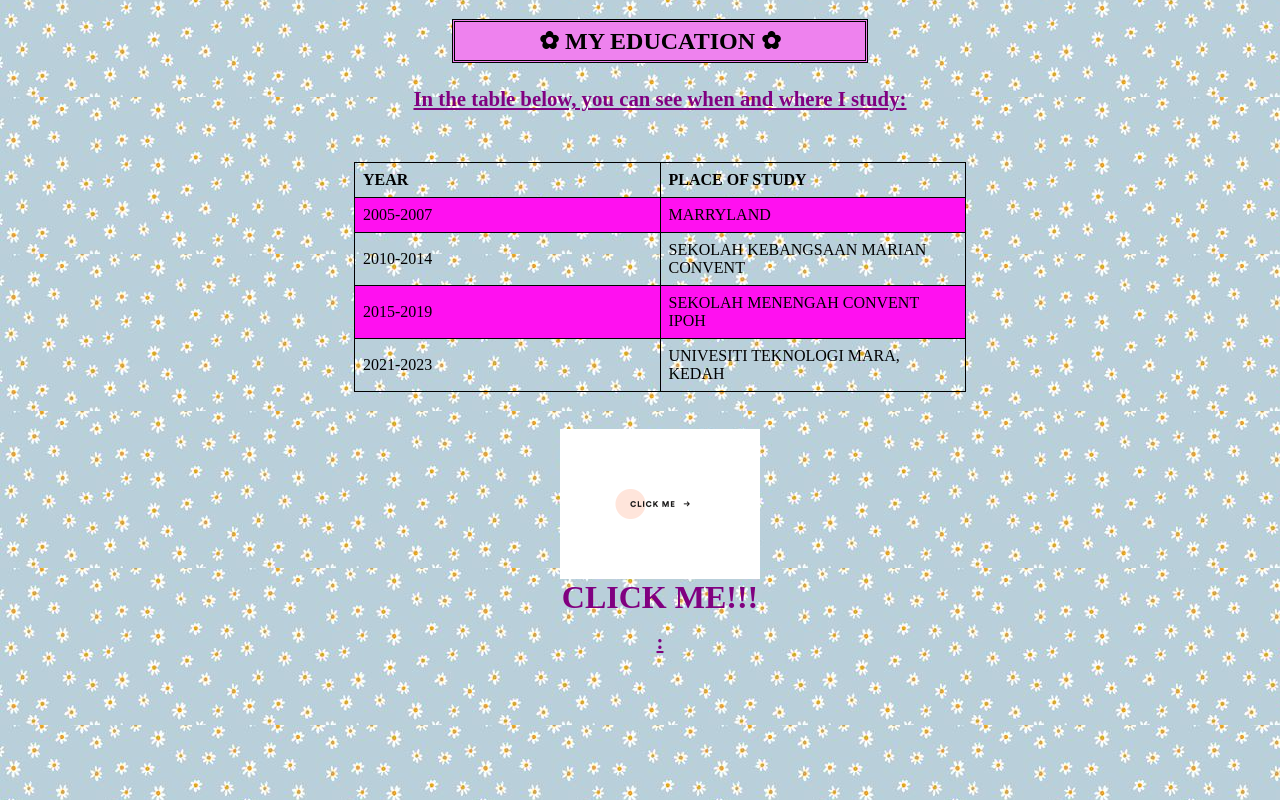
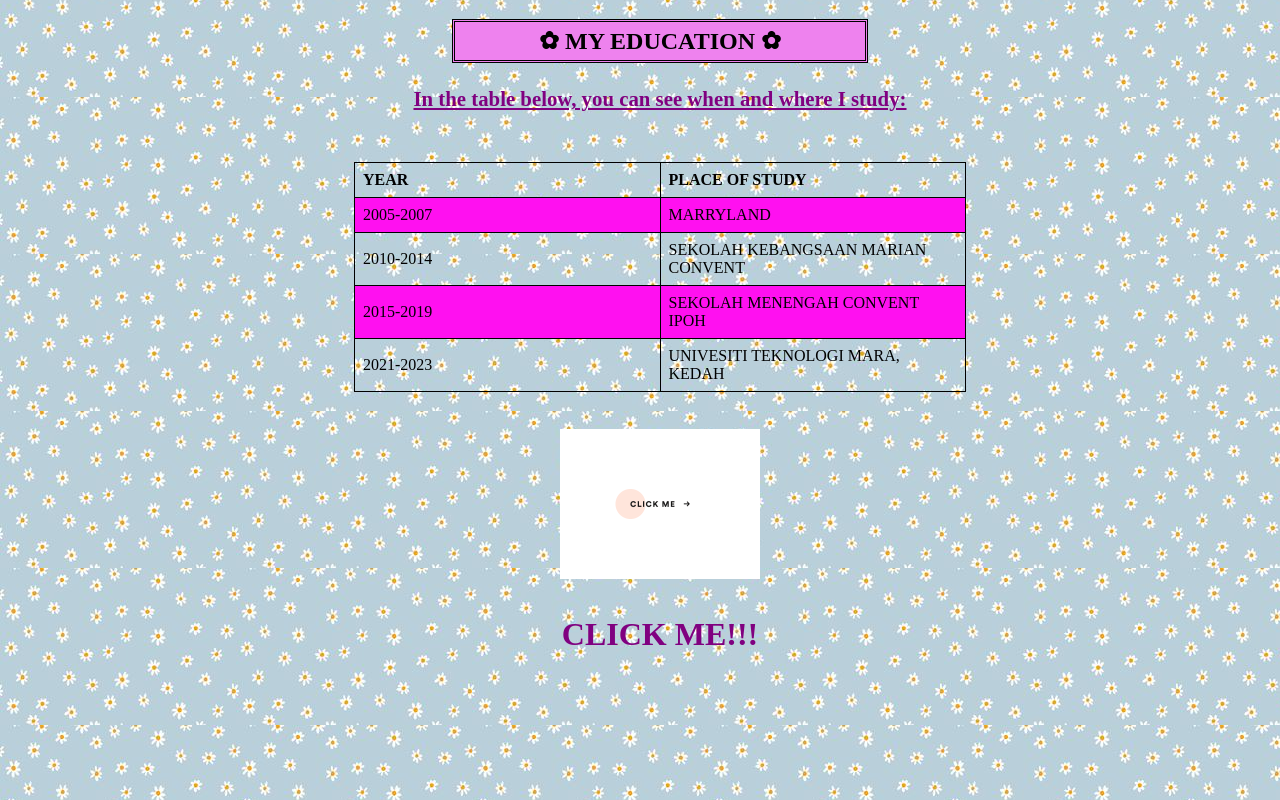
Before and after one commit to abbyqtpie/mypersonalwebsite, a plain HTML site: page education.html in a window 1280 px wide. Shown: the part 688-1488 px from the top of the page. Drawn offline with Linux system fonts and the light colour scheme.

Commit message:
Update education.html

```diff
--- a/education.html
+++ b/education.html
@@ -133,7 +133,10 @@ body {
 <body>
 <br>
 
-<a href="educationpart2.html"><img src="clickme.gif"/ alt="HTML tutorial" style="width:200 px;height:150;"></a><center>CLICK ME!!!<font color="purple"><h1 style="font-size:65%;"><u>:</u></h1><table.center="margin-left:auto; margin-right:auto; text-align:center;
+<a href="educationpart2.html"><img src="clickme.gif"/ alt="HTML tutorial" style="width:200 px;height:150;"></a>
+  <br>
+<br>
+  <center>CLICK ME!!!<font color="purple"><h1 style="font-size:65%;"><u></u></h1><table.center="margin-left:auto; margin-right:auto; text-align:center;
 </body>
 <br>
 <br>
```
